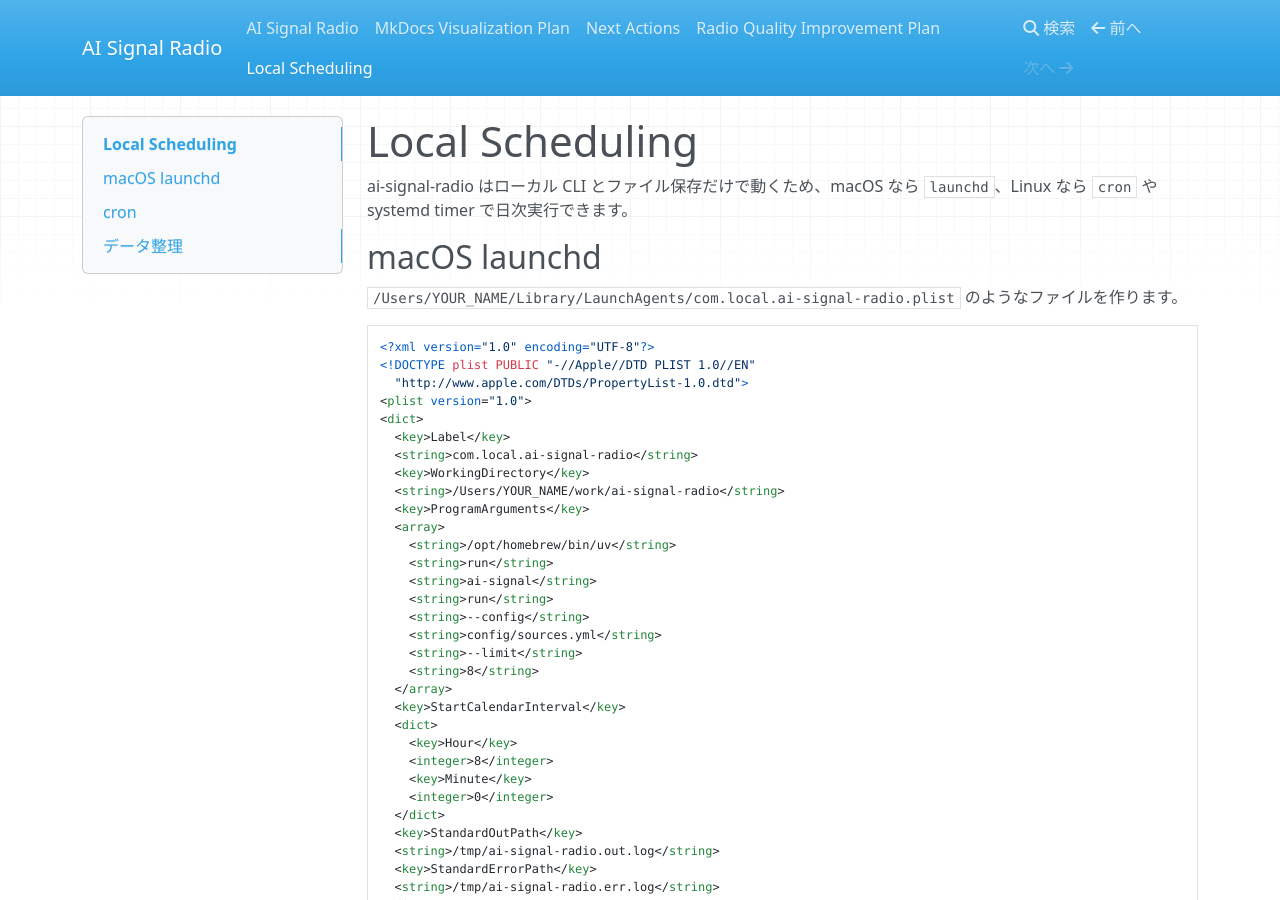
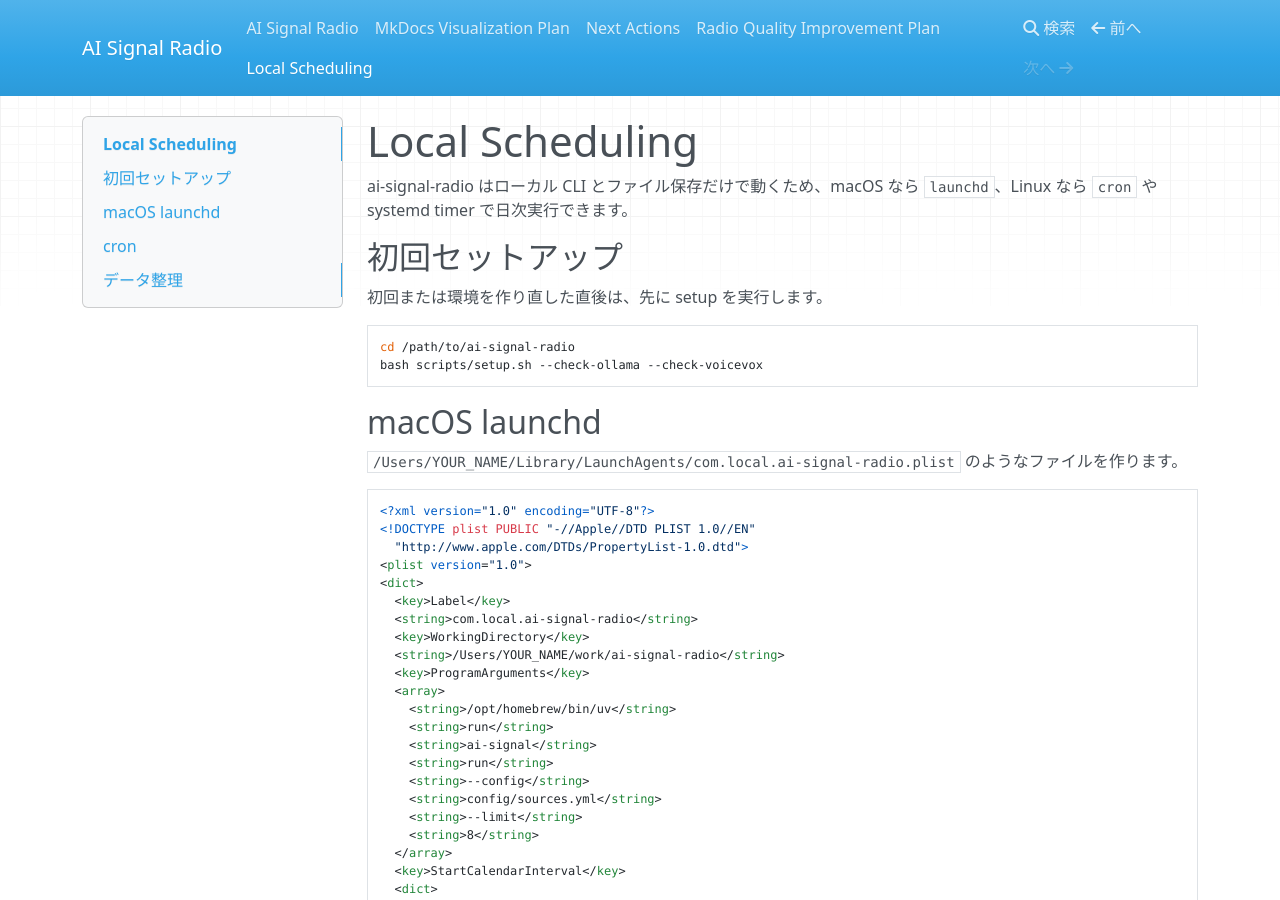
Before and after one commit to kino-6/ai-signal-radio, an MkDocs documentation site: the page built from docs/SCHEDULING.md, in a window 1280 px wide and 900 px high. Built offline with MkDocs 1.6.1, drawn with Linux system fonts in a browser that asks for light colours; nearby versions of some CDN libraries.

Commit message:
Add local setup script

````diff
--- a/docs/NEXT_ACTIONS.md
+++ b/docs/NEXT_ACTIONS.md
@@ -38,6 +38,7 @@
 - [x] ranker の重みを設定ファイルから調整できるようにする
 - [x] Daily が Hacker News だけで埋まらないよう source diversity を入れる
 - [x] Daily では topic cluster が離れた項目を優先して選抜する
+- [x] 初回セットアップを `scripts/setup.sh` にまとめる
 - [x] wiki Markdown に「source coverage」「dedupe notes」「open questions」を追加する
 - [x] script writer に短め / 標準 / 詳しめの出力モードを追加する
 - [x] 生成物のファイル名を `YYYY-MM-DD` と run id で衝突しないよう整理する
--- a/docs/SCHEDULING.md
+++ b/docs/SCHEDULING.md
@@ -1,6 +1,15 @@
 # Local Scheduling
 
 ai-signal-radio はローカル CLI とファイル保存だけで動くため、macOS なら `launchd`、Linux なら `cron` や systemd timer で日次実行できます。
+
+## 初回セットアップ
+
+初回または環境を作り直した直後は、先に setup を実行します。
+
+```bash
+cd /path/to/ai-signal-radio
+bash scripts/setup.sh --check-ollama --check-voicevox
+```
 
 ## macOS launchd
 
````
Also changed, not shown: README.md (+10 -1 lines), 1 other file.
